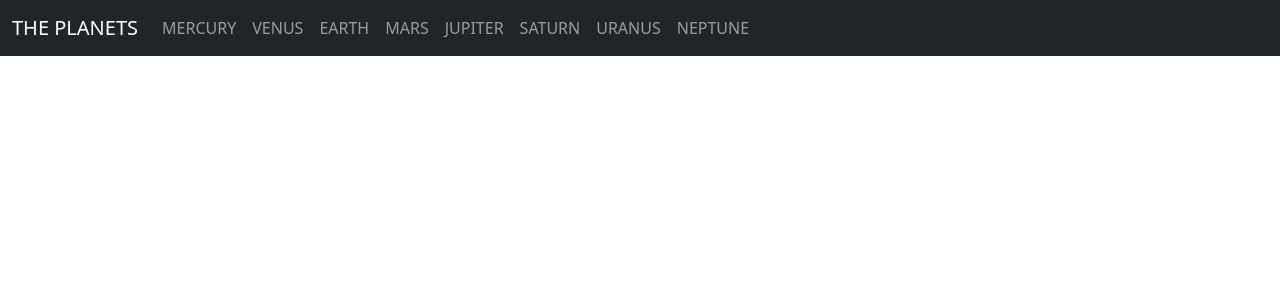
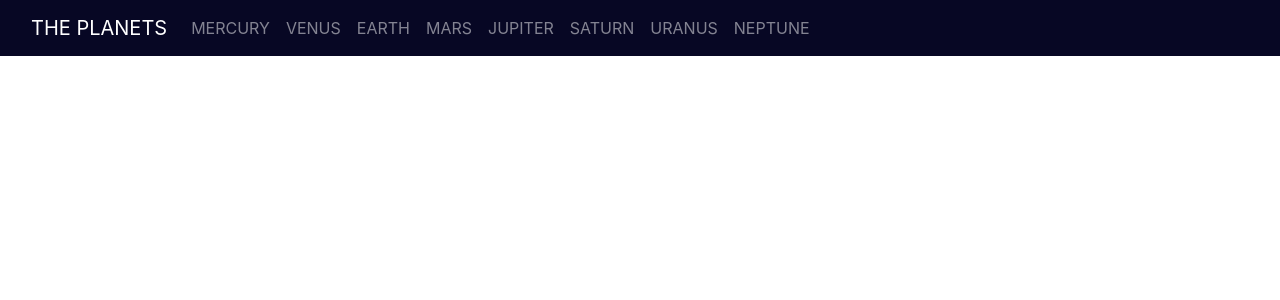
Before and after one commit to lmcadory/frontendmentor-planets, a Vue app: page / in a window 1280 px wide. Shown: the top 300 px of the page. Built offline with nearby package versions, Linux system fonts and the light colour scheme.

Commit message:
Bootstrap

```diff
--- a/package.json
+++ b/package.json
@@ -9,7 +9,7 @@
   },
   "dependencies": {
     "@popperjs/core": "^2.9.2",
-    "bootstrap": "^5.0.2",
+    "bootstrap": "^4.6.0",
     "core-js": "^3.6.5",
     "vue": "^3.0.0",
     "vue-router": "^4.0.0-0",
--- a/src/App.vue
+++ b/src/App.vue
@@ -16,5 +16,7 @@
 
 
 <style>
-
+  body {
+    background-color: #070724;
+  }
 </style>
--- a/src/components/Nav.vue
+++ b/src/components/Nav.vue
@@ -1,5 +1,5 @@
 <template>
-  <nav class="navbar navbar-expand-lg navbar-dark bg-dark">
+  <nav class="navbar navbar-expand-lg navbar-dark bg-dark-blue">
     <div class="container-fluid">
       <a class="navbar-brand text-uppercase" href="#">the planets</a>
       <button
@@ -51,4 +51,8 @@
 img {
 	fill: blue;
 }
+
+.bg-dark-blue {
+  background-color: #070724;
+}
 </style>
--- a/src/main.ts
+++ b/src/main.ts
@@ -3,7 +3,7 @@
 import router from "./router";
 import store from "./store";
 
-import 'bootstrap';
+
 import 'bootstrap/scss/bootstrap.scss';
 
 
```
Also changed, not shown: 1 other file (tests, documents, lock files or other folders).
